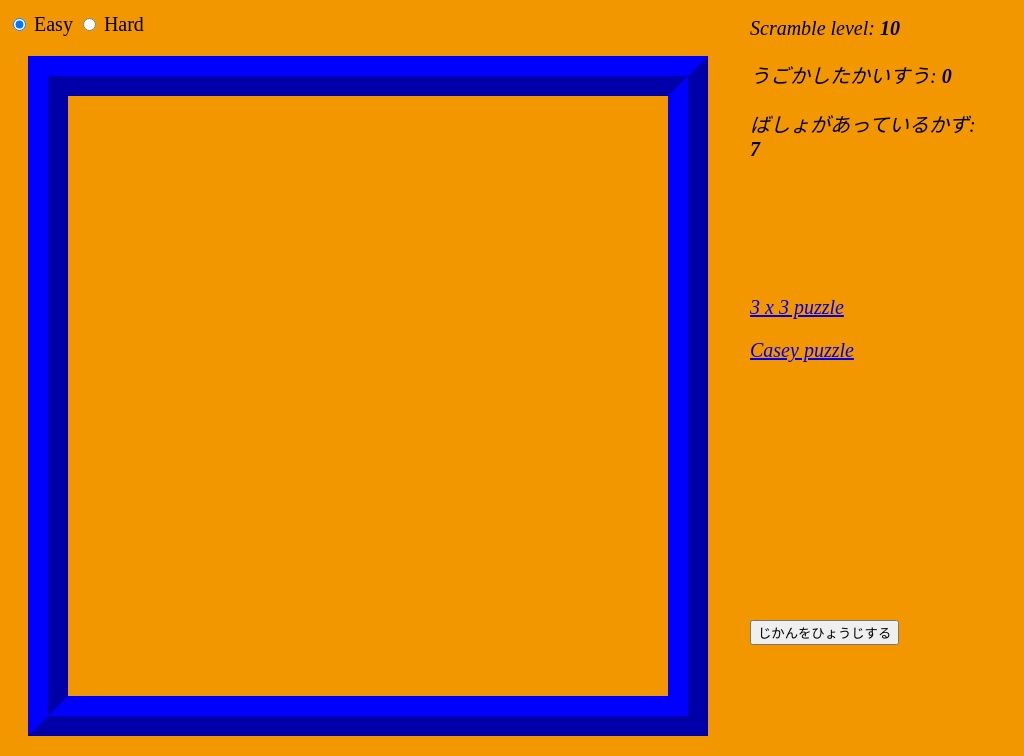
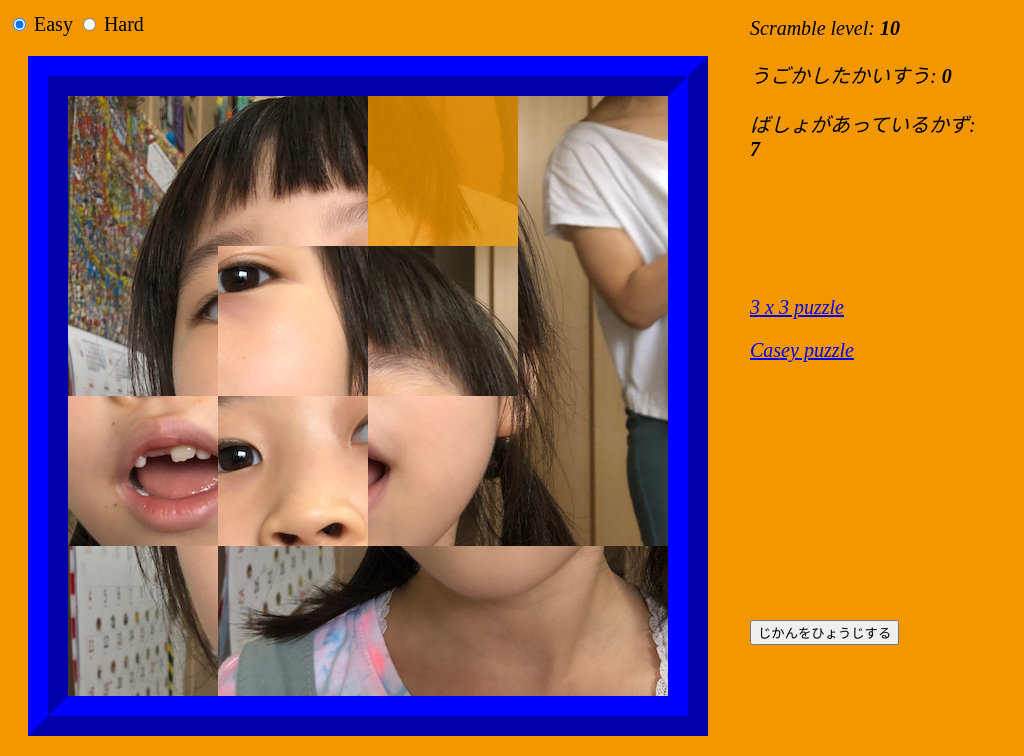
Before and after one commit to kplimley/tile-puzzle, a plain HTML site: page puzzle2022_sakura.html in a window 1280 px wide. Shown: the part 66-822 px from the top of the page, without its empty margins (0-1024 px from the left). Drawn offline with Linux system fonts and the light colour scheme.

Commit message:
Fixing image URLs

```diff
--- a/css/puzzle-styles.css
+++ b/css/puzzle-styles.css
@@ -164,58 +164,58 @@ table.size-four td {
 .winterportrait .t16 {
   background-image: url("../images/winterportrait_16.jpg");
 }
-/* Background images for 4x4 Saku-chan puzzle */
+/* Background images for 4x4 S-chan puzzle */
 .saku-puzzle .t1 {
-  background-image: url("../images/puzzle/sakuchan_1.jpg");
+  background-image: url("../images/schan_1.jpg");
 }
 .saku-puzzle .t2 {
-  background-image: url("../images/puzzle/sakuchan_2.jpg");
+  background-image: url("../images/schan_2.jpg");
 }
 .saku-puzzle .t3 {
-  background-image: url("../images/puzzle/sakuchan_3.jpg");
+  background-image: url("../images/schan_3.jpg");
 }
 .saku-puzzle .t4 {
-  background-image: url("../images/puzzle/sakuchan_4.jpg");
+  background-image: url("../images/schan_4.jpg");
 }
 .saku-puzzle .t5 {
-  background-image: url("../images/puzzle/sakuchan_5.jpg");
+  background-image: url("../images/schan_5.jpg");
 }
 .saku-puzzle .t6 {
-  background-image: url("../images/puzzle/sakuchan_6.jpg");
+  background-image: url("../images/schan_6.jpg");
 }
 .saku-puzzle .t7 {
-  background-image: url("../images/puzzle/sakuchan_7.jpg");
+  background-image: url("../images/schan_7.jpg");
 }
 .saku-puzzle .t8 {
-  background-image: url("../images/puzzle/sakuchan_8.jpg");
+  background-image: url("../images/schan_8.jpg");
 }
 .saku-puzzle .t9 { /* This class should only be used for the 4x4 table */
-  background-image: url("../images/puzzle/sakuchan_9.jpg");
+  background-image: url("../images/schan_9.jpg");
 }
 .saku-puzzle .t10 {
-  background-image: url("../images/puzzle/sakuchan_10.jpg");
+  background-image: url("../images/schan_10.jpg");
 }
 .saku-puzzle .t11 {
-  background-image: url("../images/puzzle/sakuchan_11.jpg");
+  background-image: url("../images/schan_11.jpg");
 }
 .saku-puzzle .t12 {
-  background-image: url("../images/puzzle/sakuchan_12.jpg");
+  background-image: url("../images/schan_12.jpg");
 }
 .saku-puzzle .t13 {
-  background-image: url("../images/puzzle/sakuchan_13.jpg");
+  background-image: url("../images/schan_13.jpg");
 }
 .saku-puzzle .t14 {
-  background-image: url("../images/puzzle/sakuchan_14.jpg");
+  background-image: url("../images/schan_14.jpg");
 }
 .saku-puzzle .t15 {
-  background-image: url("../images/puzzle/sakuchan_15.jpg");
+  background-image: url("../images/schan_15.jpg");
 }
 .saku-puzzle .blank {
   opacity: 0.2;
-  background-image: url("../images/puzzle/sakuchan_16.jpg");
+  background-image: url("../images/schan_16.jpg");
 }
 .saku-puzzle .t16 {
-  background-image: url("../images/puzzle/sakuchan_16.jpg");
+  background-image: url("../images/schan_16.jpg");
 }
 .hidden {
   opacity: 0;
```
